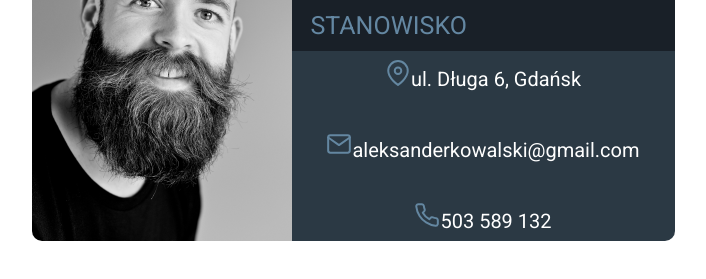
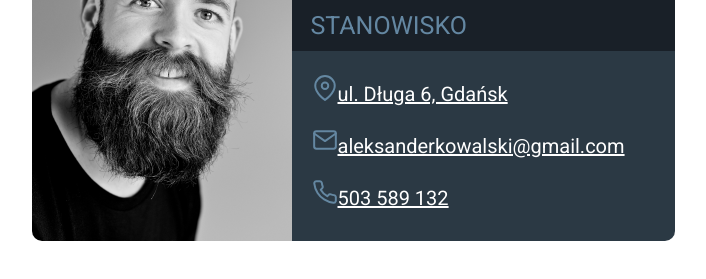
Before and after one commit to pawelberowski/wizytowka, a plain HTML site: page index.html in a window 1280 px wide. Shown: the part 147-426 px from the top of the page, without its empty margins (287-993 px from the left). Drawn offline with Linux system fonts and the light colour scheme.

Commit message:
Added underlining

```diff
--- a/index.html
+++ b/index.html
@@ -20,9 +20,17 @@
                     <p class="occupation">STANOWISKO</p>
                 </div>
                 <div class="box box-info box-bottom">
-                    <p><img src="map-pin.svg">ul. Długa 6, Gdańsk</p>
-                    <p><img src="mail.svg">aleksanderkowalski@gmail.com</p>
-                    <p><img src="phone.svg">503 589 132</p>
+                    <div class="frame">
+                        <div class="address">
+                            <p><img src="map-pin.svg"><u>ul. Długa 6, Gdańsk</u></p>
+                        </div>
+                        <div class="mail">
+                            <p><img src="mail.svg"><u>aleksanderkowalski@gmail.com</u></p>
+                        </div>
+                        <div class="phone">
+                            <p><img src="phone.svg"><u>503 589 132</u></p>
+                        </div>
+                    </div>
                 </div>
             </div>
         </div>
--- a/styles.css
+++ b/styles.css
@@ -80,7 +80,7 @@
 .box-bottom {
     width: 383px;
     height: 190px;
-    top: 190px;
+
     font-weight: 400;
     font-size: 20px;
     line-height: 23px;
@@ -88,3 +88,49 @@
     background: #2B3944;
     border-radius: 0px 0px 10px 0px;
 }
+
+.frame {
+    width: 363px;
+    height: 132px;
+    margin-left: 20px;
+    margin-top: -50px;
+
+    display: flex;
+    flex-direction: column;
+
+    padding: 0px;
+    gap: 24px;
+}
+
+.address {
+    display: flex;
+    flex-direction: row;
+    align-items: flex-start;
+    padding: 0px;
+    gap: 12px;
+
+    width: 363px;
+    height: 28px;
+}
+
+.mail {
+    display: flex;
+    flex-direction: row;
+    align-items: flex-start;
+    padding: 0px;
+    gap: 12px;
+
+    width: 363px;
+    height: 28px;
+}
+
+.phone {
+    display: flex;
+    flex-direction: row;
+    align-items: flex-start;
+    padding: 0px;
+    gap: 12px;
+
+    width: 363px;
+    height: 28px;
+}
```
